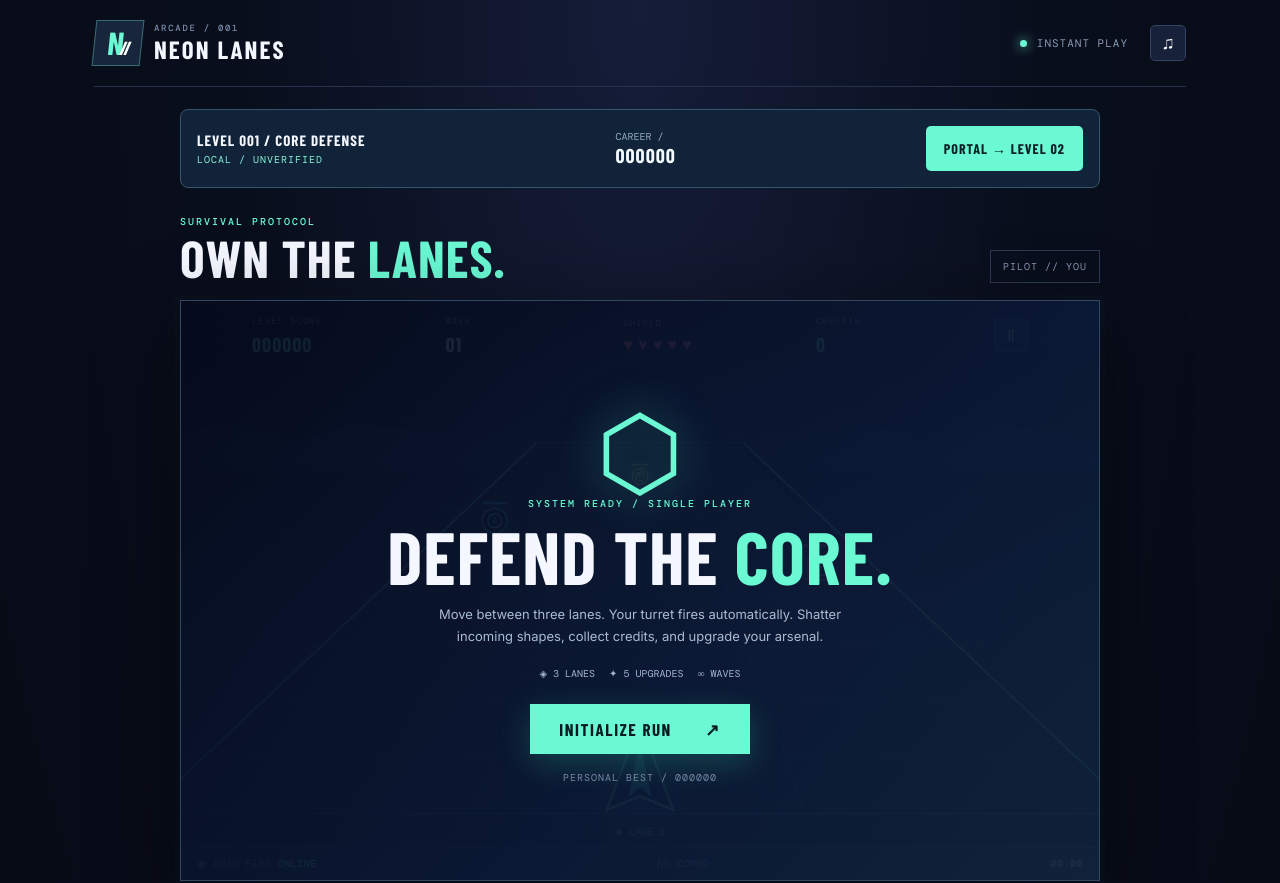
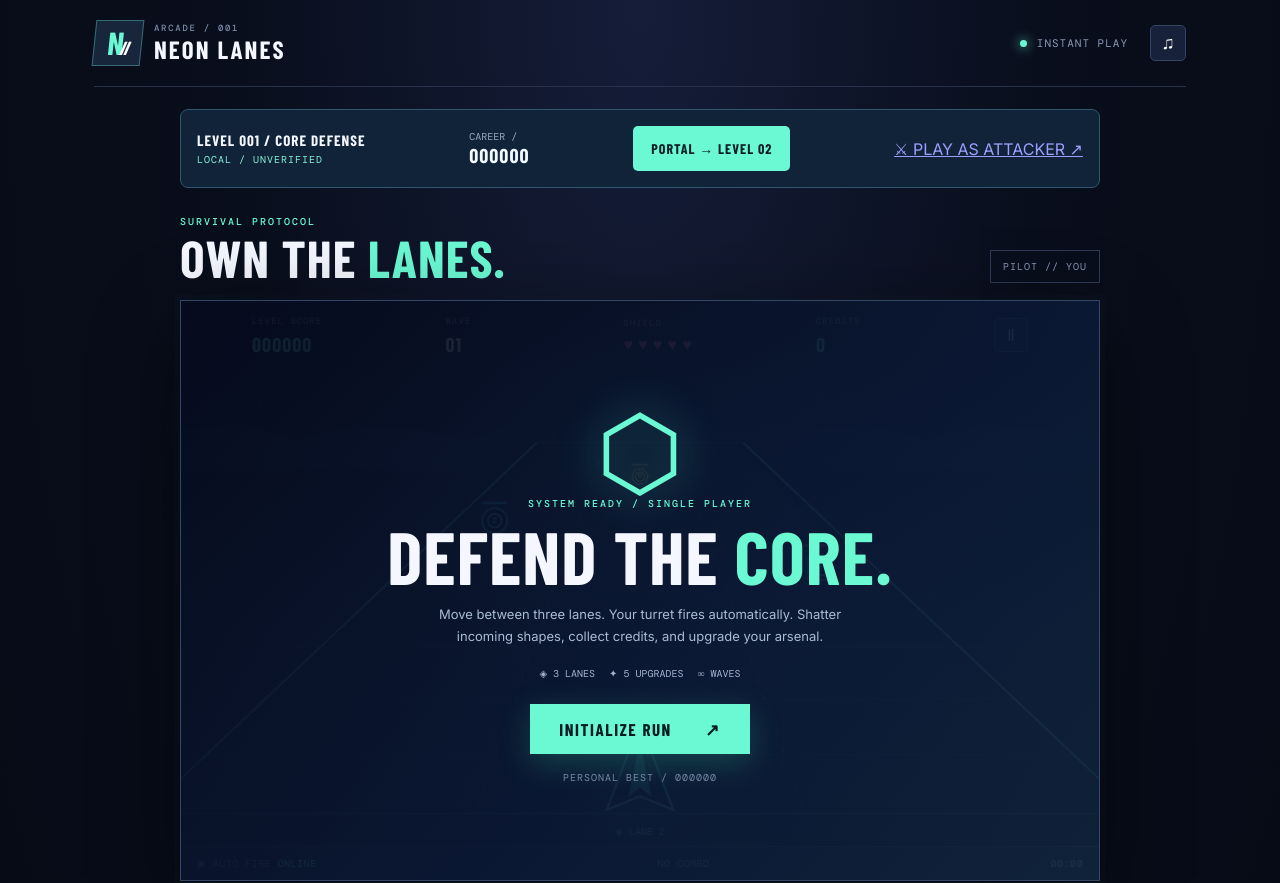
Before and after one commit to nothinginfinity/browser-games-hub, a website with bundled scripts: page public/index.html in a window 1280 px wide. Shown: the top 883 px of the page. Built offline with nearby package versions, Linux system fonts and the light colour scheme; animation ran at ten frames a second; a web font is replaced by a local one.

Commit message:
feat(r2): integrate Attacker Lab launch and candidate roadmap

```diff
--- a/public/index.html
+++ b/public/index.html
@@ -10,7 +10,7 @@
  <div class="app">
   <header class="top"><div class="brand"><div class="brand-mark">N<span>//</span></div><div><div class="overline">ARCADE / 001</div><strong>NEON LANES</strong></div></div><div class="top-right"><span class="live-dot"></span> INSTANT PLAY <button id="sound" class="icon-btn" aria-label="Toggle sound">♫</button></div></header>
   <main class="main">
-   <div class="portal-strip" aria-label="Level travel"><div><strong id="levelLabel">LEVEL 001</strong><small id="progressTrust">LOCAL / UNVERIFIED</small></div><div class="career">CAREER / <strong id="careerScore">000000</strong></div><a href="/levels/002/" id="portal" class="portal-link">PORTAL → LEVEL 02</a></div>
+   <div class="portal-strip" aria-label="Level travel"><div><strong id="levelLabel">LEVEL 001</strong><small id="progressTrust">LOCAL / UNVERIFIED</small></div><div class="career">CAREER / <strong id="careerScore">000000</strong></div><a href="/levels/002/" id="portal" class="portal-link">PORTAL → LEVEL 02</a><a class="lab-link" href="/attacker-lab/">⚔ PLAY AS ATTACKER ↗</a></div>
    <div class="section-title"><div><div class="overline">SURVIVAL PROTOCOL</div><h1>OWN THE <em>LANES.</em></h1></div><span class="pilot-tag">PILOT // YOU</span></div>
    <section class="game-shell" aria-label="Neon Lanes game">
     <div class="hud">
```
